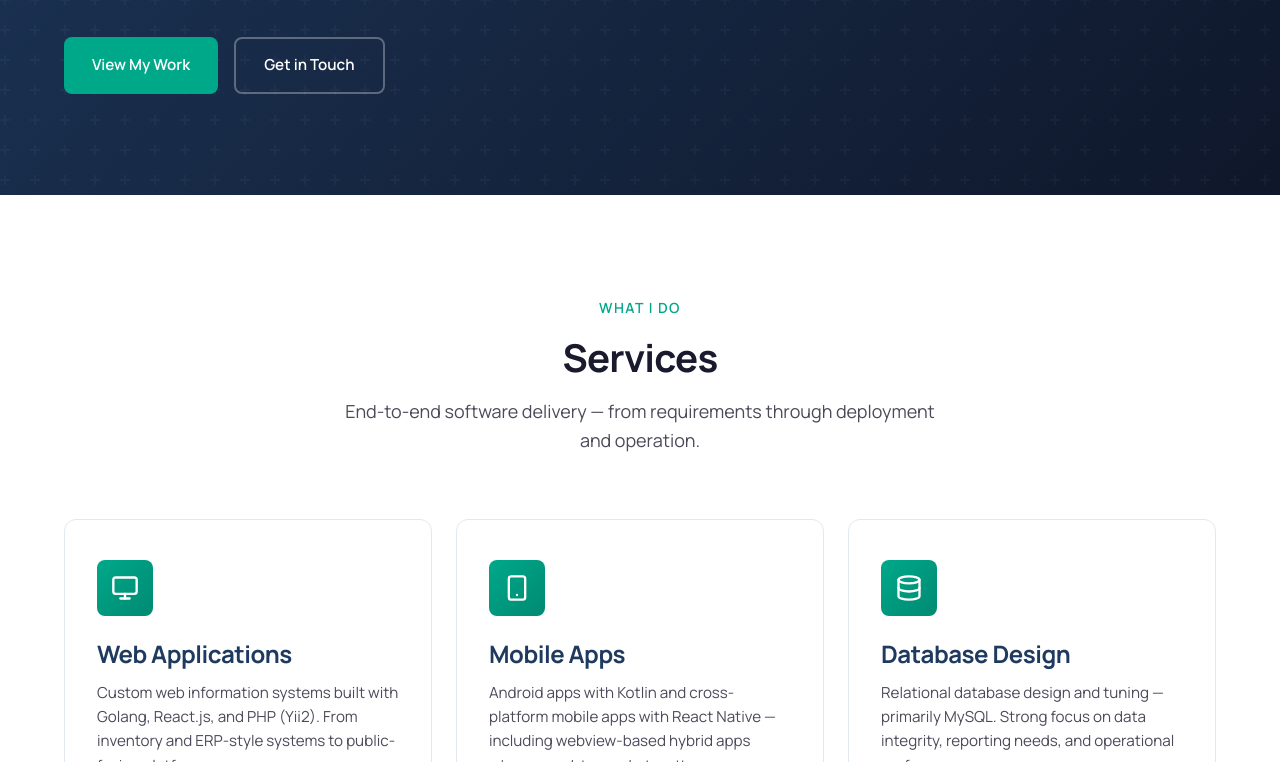
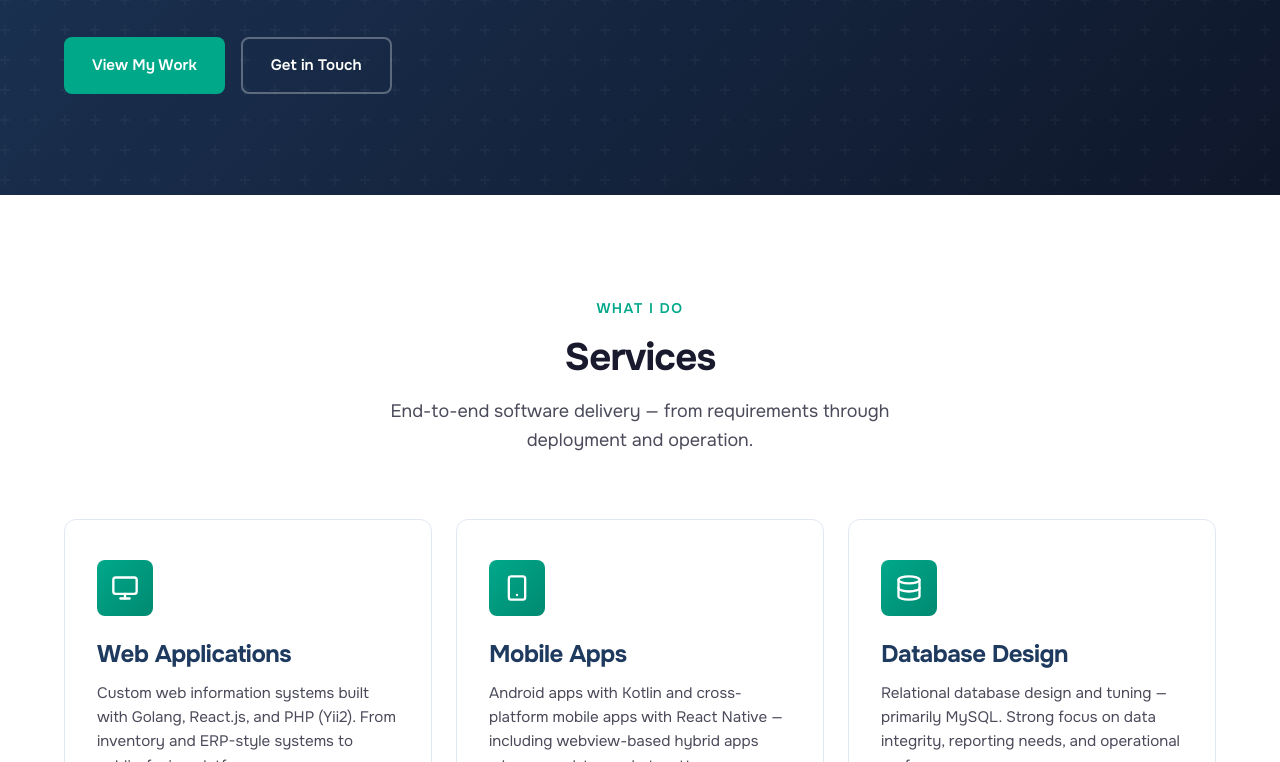
Before and after one commit to remorac/portfolio, a plain HTML site: page index.html in a window 1280 px wide. Shown: the part 605-1367 px from the top of the page. Drawn offline with nearby package versions, Linux system fonts and the light colour scheme.

Commit message:
style: update primary sans-serif font from Manrope to Onest

```diff
--- a/css/style.css
+++ b/css/style.css
@@ -19,7 +19,7 @@
   --radius: 12px;
   --radius-sm: 8px;
   --transition: all 0.3s cubic-bezier(0.4, 0, 0.2, 1);
-  --font-sans: 'Manrope', -apple-system, BlinkMacSystemFont, 'Segoe UI', Roboto, sans-serif;
+  --font-sans: 'Onest', -apple-system, BlinkMacSystemFont, 'Segoe UI', Roboto, sans-serif;
 }
 
 * {
--- a/index.html
+++ b/index.html
@@ -7,7 +7,7 @@
   <title>Habiburrahman — Software Builder</title>
   <link rel="preconnect" href="https://fonts.googleapis.com">
   <link rel="preconnect" href="https://fonts.gstatic.com" crossorigin>
-  <link href="https://fonts.googleapis.com/css2?family=Manrope:wght@400;500;600;700;800&display=swap" rel="stylesheet">
+  <link href="https://fonts.googleapis.com/css2?family=Onest:wght@400;500;600;700;800&display=swap" rel="stylesheet">
   <link rel="stylesheet" href="css/style.css">
   <script src="https://unpkg.com/lucide@latest/dist/umd/lucide.js" defer></script>
   <style>
```
